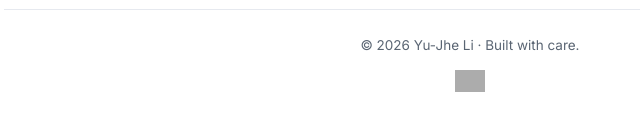
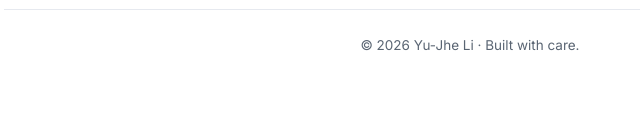
Before and after one commit to yujheli/yujheli.github.io, a plain HTML site: page index.html in a window 1280 px wide. Shown: the part 8254-8384 px from the top of the page, 170-810 px from the left. Drawn offline with Linux system fonts and the light colour scheme; grey boxes are pictures that could not be loaded.

Commit message:
Replace visitor badge with MapMyVisitors globe widget

```diff
--- a/index.html
+++ b/index.html
@@ -546,10 +546,10 @@
     <!-- ===== Footer ===== -->
     <footer class="footer">
       <div>© <span id="year"></span> Yu-Jhe Li · Built with care.</div>
-      <div class="visitor-counter" id="visitorCounter">
-        <img src="https://visitor-badge.laobi.icu/badge?page_id=yujheli.github.io&left_color=gray&right_color=%231772d0&left_text=Visitors"
-             alt="Visitor count"
-             onerror="document.getElementById('visitorCounter').style.display='none'">
+      <div class="visitor-globe" id="visitorGlobe">
+        <!-- MapMyVisitors globe widget -->
+        <script type="text/javascript" id="mmvst_globe"
+                src="https://mapmyvisitors.com/globe.js?d=jvX_JX50oBDl-F2_6_GxY-GwluzFIEjJc5x25jlZAVc"></script>
       </div>
     </footer>
 
@@ -685,6 +685,14 @@
       });
     })();
 
+    // ---------- Visitor globe watchdog (hide container if widget fails) ----------
+    setTimeout(() => {
+      const g = document.getElementById('visitorGlobe');
+      if (!g) return;
+      const hasContent = g.querySelector('img, iframe, canvas, svg, div');
+      if (!hasContent) g.style.display = 'none';
+    }, 6000);
+
     // ---------- Year stamp ----------
     document.getElementById('year').textContent = new Date().getFullYear();
   </script>
--- a/stylesheet.css
+++ b/stylesheet.css
@@ -495,13 +495,13 @@
   font-size: 13.5px;
 }
 .footer img { margin: 16px auto 0; max-width: 100%; }
-.visitor-counter {
+.visitor-globe {
   display: flex;
   justify-content: center;
-  margin-top: 14px;
+  margin-top: 18px;
 }
-.visitor-counter img { height: 22px; width: auto; opacity: 0.85; transition: opacity 0.2s ease; margin-top: 0; }
-.visitor-counter img:hover { opacity: 1; }
+.visitor-globe > * { max-width: 100%; }
+.visitor-globe canvas, .visitor-globe img, .visitor-globe iframe { max-width: 100%; height: auto; }
 
 /* ---------- Back-to-top ---------- */
 .back-to-top {
```
